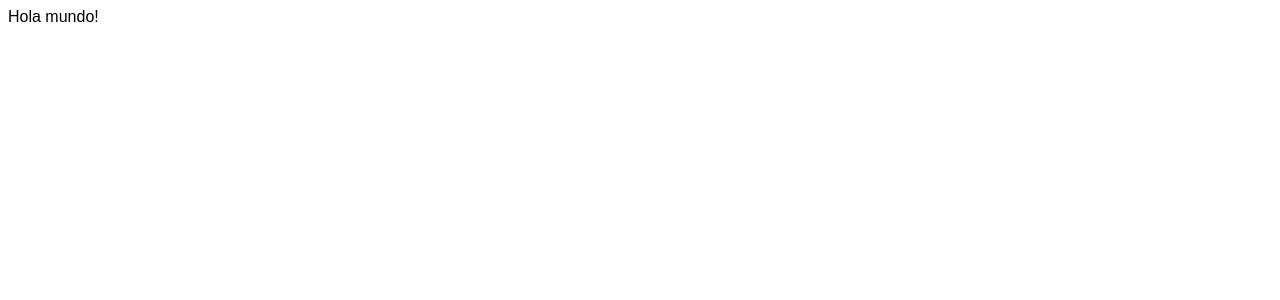
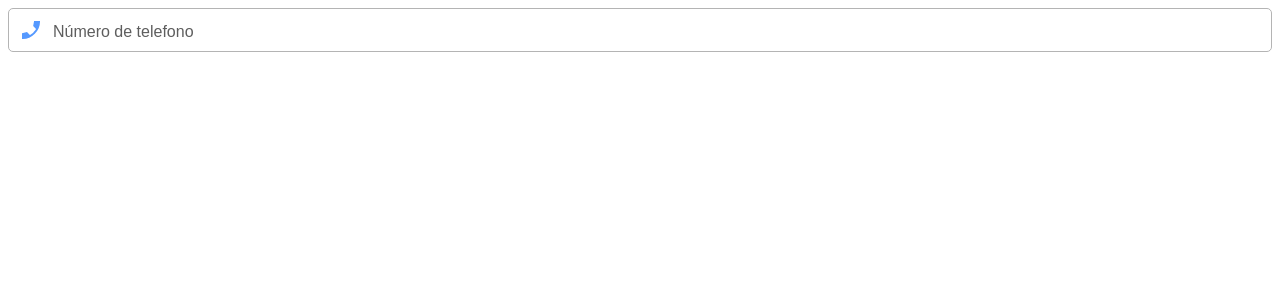
Before and after one commit to ignacioambia/alva-web, a React (Vite) app: page / in a window 1280 px wide. Shown: the top 300 px of the page. Built offline with nearby package versions, Linux system fonts and the light colour scheme.

Commit message:
show alva input

```diff
--- a/src/App.tsx
+++ b/src/App.tsx
@@ -1,6 +1,5 @@
-// import { useState } from 'react'
-// import { AlvaInput } from './components/AlvaInput/AlvaInput'
-// import { Icon } from '@iconify/react';
+import { AlvaInput } from './components/AlvaInput/AlvaInput'
+import { Icon } from '@iconify/react';
 import './App.scss';
 
 function App() {
@@ -8,8 +7,7 @@ function App() {
 
   return (
     <>
-      {/* <AlvaInput label="Número de telefono" icon={<Icon icon="material-symbols:phone-enabled-sharp"/>}/> */}
-      Hola mundo!
+      <AlvaInput label="Número de telefono" icon={<Icon icon="material-symbols:phone-enabled-sharp"/>}/>
     </>
   )
 }
```
